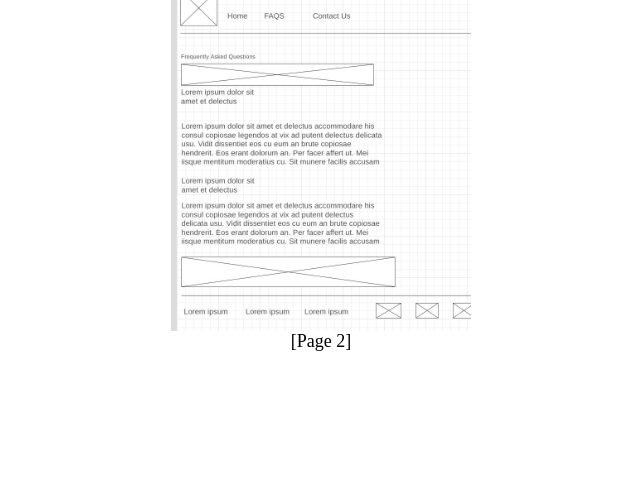
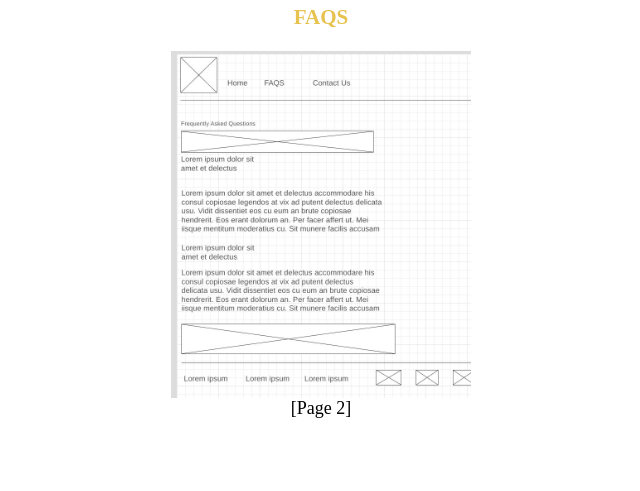
Before and after one commit to Rickkelley/wdd130, a plain HTML site: page wwr/site-plan-rafting.html in a window 1280 px wide. Shown: the part 2863-3354 px from the top of the page, without its empty margins (319-959 px from the left). Before the commit the page ends 3287 px from the top, so only its background shows below. Drawn offline with Linux system fonts and the light colour scheme.

Commit message:
rough draft

```diff
--- a/wwr/site-plan-rafting.html
+++ b/wwr/site-plan-rafting.html
@@ -127,6 +127,7 @@
     <h3>Home</h3>
 
     <img src="https://byui-wdd.github.io/wdd130/rafting_images/wireframe_home.png" alt="home page wireframe" />
+    <h3>FAQS</h3>
     <img src="images/faqs.jpg" alt="FAQS Wireframe"
 
     <h3>[Page 2]</h3>
```
Also changed, not shown: pod/images/air.jpg (added), pod/images/banner.jpg (added), pod/images/headphones.jpg (added), pod/images/listen.jpg (added), pod/images/polymerpodcast.jpg (added), pod/images/review.jpg (added), pod/images/sign.jpg (added).
